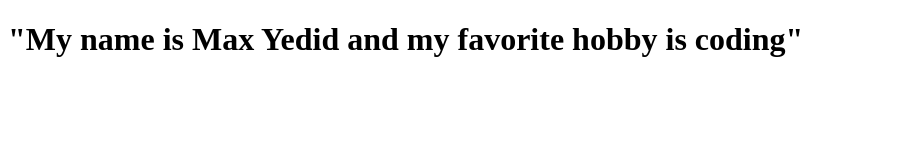
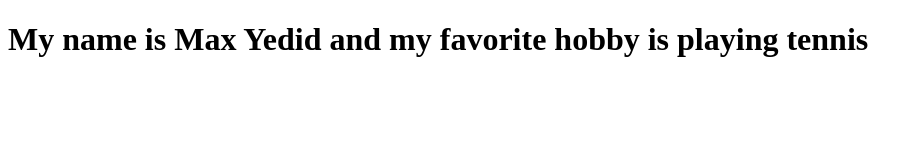
Before and after one commit to maxyedid/yedid_max_ttp_static, a plain HTML site: page index.html in a window 1280 px wide. Shown: the whole page, without its empty margins (0-923 px from the left). Drawn offline with Linux system fonts and the light colour scheme.

Commit message:
Update index.html

```diff
--- a/index.html
+++ b/index.html
@@ -3,6 +3,6 @@
      <head>
       <head>
       <body>
-        <h1>"My name is Max Yedid and my favorite hobby is coding"<h1>
+        <h1>My name is Max Yedid and my favorite hobby is playing tennis<h1>
       <body>
    <html>
```
